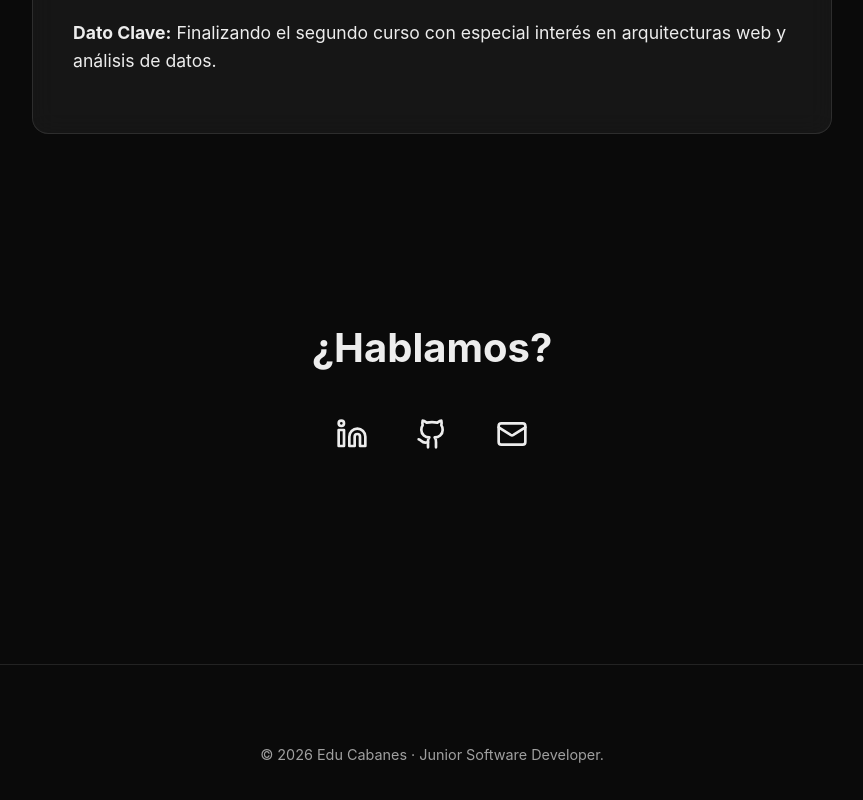
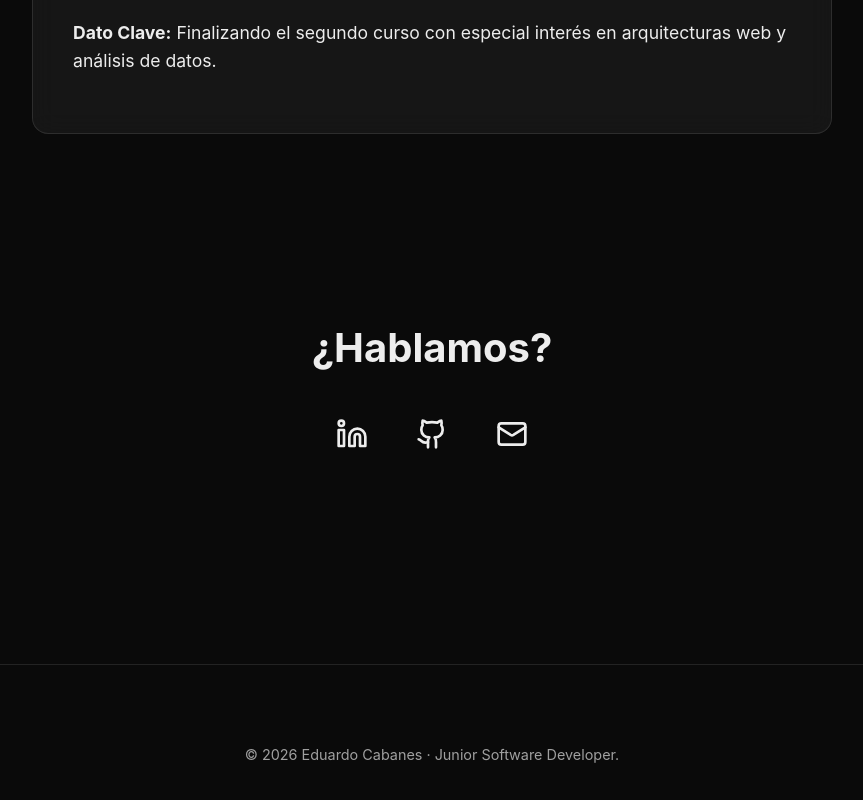
Before and after one commit to Edu-Cabanes/portfolio2026, a React (Vite) app: page / in a window 1280 px wide. Shown: the part 2961-3761 px from the top of the page, without its empty margins (208-1071 px from the left). Built offline with nearby package versions, Linux system fonts and the light colour scheme.

Commit message:
portfolio 1.0

```diff
--- a/src/App.tsx
+++ b/src/App.tsx
@@ -14,7 +14,7 @@ function App() {
       <About />
       <Contact />
       <footer style={{ textAlign: 'center', padding: '4rem 0 2rem', borderTop: '1px solid var(--card-border)', marginTop: '4rem', color: 'var(--text-muted)', fontSize: '0.9rem' }}>
-        <p>© {new Date().getFullYear()} Edu Cabanes · Junior Software Developer.</p>
+        <p>© {new Date().getFullYear()} Eduardo Cabanes · Junior Software Developer.</p>
       </footer>
     </main>
   )
```
